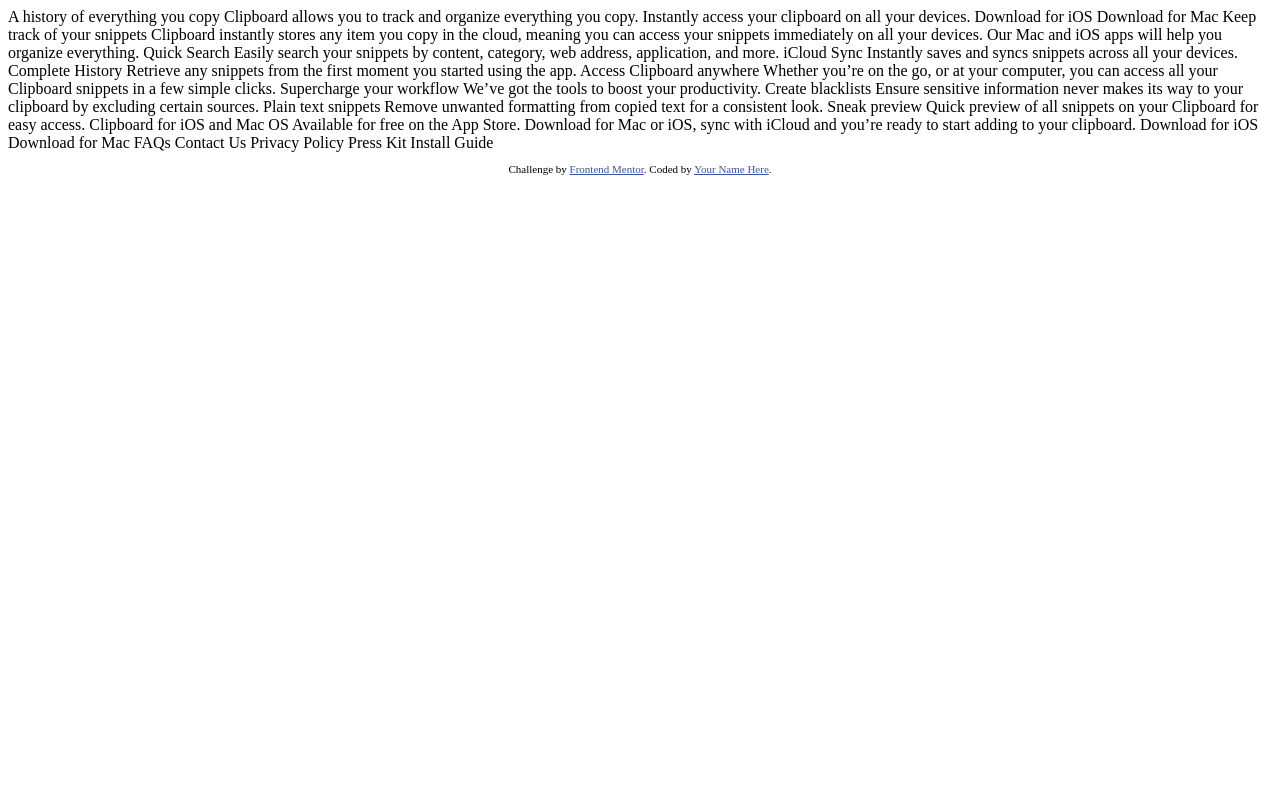
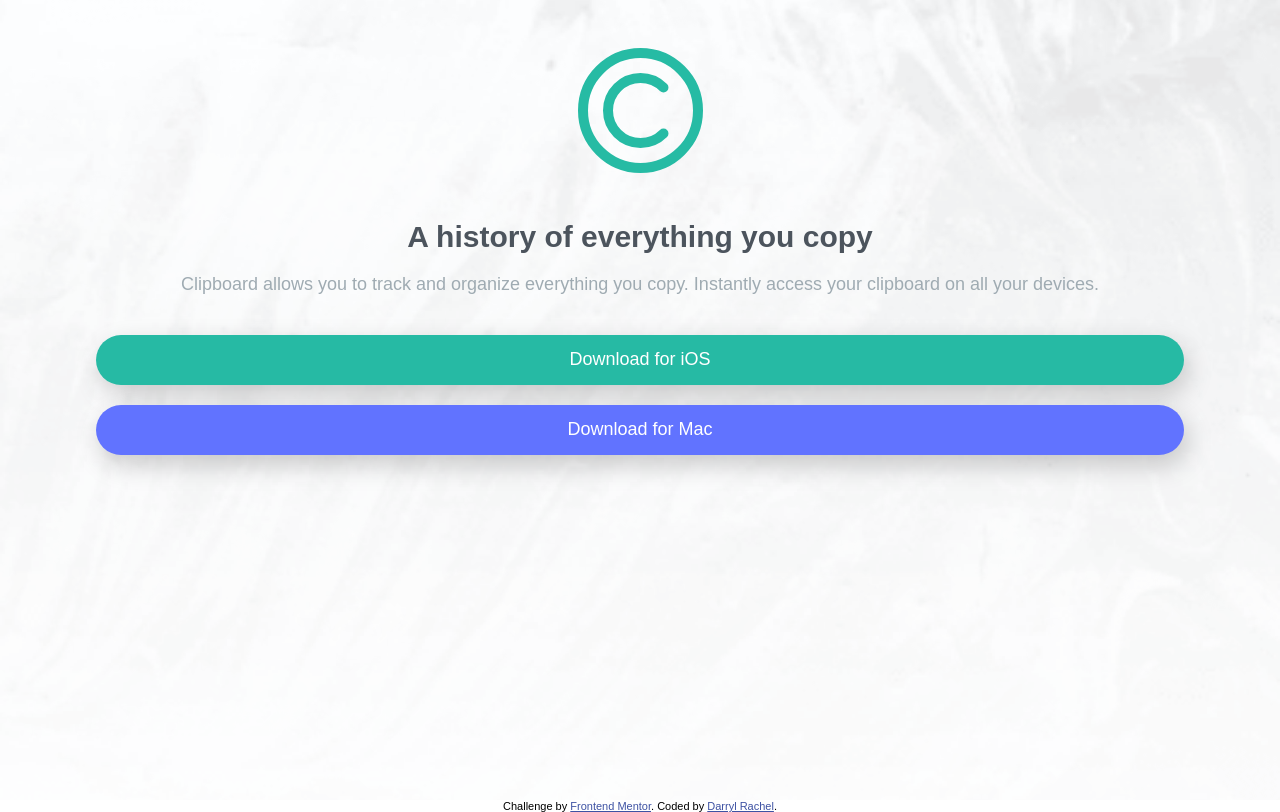
Before and after one commit to darrylrachel/fem-clipboard-landing-page, a plain HTML site: page index.html in a window 1280 px wide. Drawn offline with Linux system fonts and the light colour scheme; a web font is replaced by a local one.

Commit message:
styled hero section

```diff
--- a/index.html
+++ b/index.html
@@ -4,7 +4,8 @@
   <meta charset="UTF-8">
   <meta name="viewport" content="width=device-width, initial-scale=1.0"> <!-- displays site properly based on user's device -->
 
-  <link rel="icon" type="image/png" sizes="32x32" href="./images/favicon-32x32.png">
+  <link rel="preconnect" href="https://fonts.googleapis.com"><link rel="preconnect" href="https://fonts.gstatic.com" crossorigin><link href="https://fonts.googleapis.com/css2?family=Bai+Jamjuree:wght@400;600&display=swap" rel="stylesheet">
+  <link rel="stylesheet" href="stylesheets/styles.css">
 
   <title>Frontend Mentor | Clipboard landing page</title>
 
@@ -15,14 +16,20 @@
   </style>
 </head>
 <body>
+  <section>
+    <div class="hero">
+      <div class="logo"></div>
+      <div class="heading"><p>A history of everything you copy</p></div>
+      <div class="sub-heading">
+        <p>Clipboard allows you to track and organize everything you copy. Instantly access your clipboard on all your devices.</p></div>
+      <div class="buttons">
+        <div class="ios"><p>Download for iOS</p></div>
+        <div class="mac"><p>Download for Mac</p></div>
+      </div>
+    </div>
+  </section>
 
-  A history of everything you copy
-
-  Clipboard allows you to track and organize everything you
-  copy. Instantly access your clipboard on all your devices.
-
-  Download for iOS
-  Download for Mac
+ <!--
 
   Keep track of your snippets
 
@@ -68,8 +75,10 @@
   Available for free on the App Store. Download for Mac or iOS, sync with iCloud
   and you’re ready to start adding to your clipboard.
 
-  Download for iOS
-  Download for Mac
+  <div class="buttons">
+    <div class="ios"><p>Download for iOS</p></div>
+    <div class="mac"><p>Download for Mac</p></div>
+  </div>
 
   FAQs
   Contact Us
@@ -77,10 +86,12 @@
   Press Kit
   Install Guide
 
+-->
+
   <footer>
     <p class="attribution">
       Challenge by <a href="https://www.frontendmentor.io?ref=challenge" target="_blank">Frontend Mentor</a>.
-      Coded by <a href="#">Your Name Here</a>.
+      Coded by <a href="#">Darryl Rachel</a>.
     </p>
   </footer>
 </body>
--- /dev/null
+++ b/stylesheets/styles.css
@@ -0,0 +1,90 @@
+@import url('https://fonts.googleapis.com/css2?family=Bai+Jamjuree:wght@400;600&display=swap');
+
+body {
+  font-family: 'Bai Jamjuree', sans-serif;
+  font-size: 18px;
+  height: 100vh;
+  box-sizing: border-box;
+  padding: 0;
+  margin: 0;
+}
+p {
+  padding: 0;
+  margin: 0;
+}
+
+@media (min-width: 375px) {
+  .hero {
+    background-image: url(../images/bg-header-mobile.png);
+    background-size: cover;
+    background-position: center;
+    background-repeat: no-repeat;
+    height: 100vh;
+  }
+  .logo {
+    background-image: url(../images/logo.svg);
+    background-position: center;
+    background-repeat: no-repeat;
+    height: 180px;
+    padding: 40px 0 0 0;
+  }
+  .heading {
+    padding: 0 40px;
+    text-align: center;
+  }
+  .heading p {
+    color: hsl(210, 10%, 33%);
+    font-size: 30px;
+    font-weight: 600;
+  }
+  .sub-heading {
+    padding: 0 24px;
+    text-align: center;
+  }
+  .sub-heading p {
+    color: hsl(201, 11%, 66%);
+    font-weight: 400;
+    padding-top: 20px;
+  }
+  .buttons {
+    display: flex;
+    flex-direction: column;
+    align-items: center;
+    padding-top: 40px;
+  }
+  }
+  .ios {
+    background-color: hsl(171, 66%, 44%);
+    color: #fff;
+    display: flex;
+    flex-direction: column;
+    align-items: center;
+    text-align: center;
+    border-radius: 60px;
+    height: 50px;
+    width: 85%;
+    margin-bottom: 20px;
+    box-shadow: 4px 10px 27px rgba(0, 0, 0, 0.2)  ;
+    -webkit-box-shadow: 4px 10px 27px rgba(0, 0, 0, 0.2)  ;
+    -moz-box-shadow: 4px 10px 27px rgba(0, 0, 0, 0.2)  ;
+  }
+  .ios p,
+  .mac p {
+    margin-top: 14px;
+    font-weight: 400;
+  }
+  .mac {
+    background-color: hsl(233, 100%, 69%);
+    color: #fff;
+    display: flex;
+    flex-direction: column;
+    align-items: center;
+    text-align: center;
+    border-radius: 60px;
+    height: 50px;
+    width: 85%;
+    box-shadow: 4px 10px 27px rgba(0, 0, 0, 0.2)  ;
+    -webkit-box-shadow: 4px 10px 27px rgba(0, 0, 0, 0.2)  ;
+    -moz-box-shadow: 4px 10px 27px rgba(0, 0, 0, 0.2)  ;
+  }
+}
```
